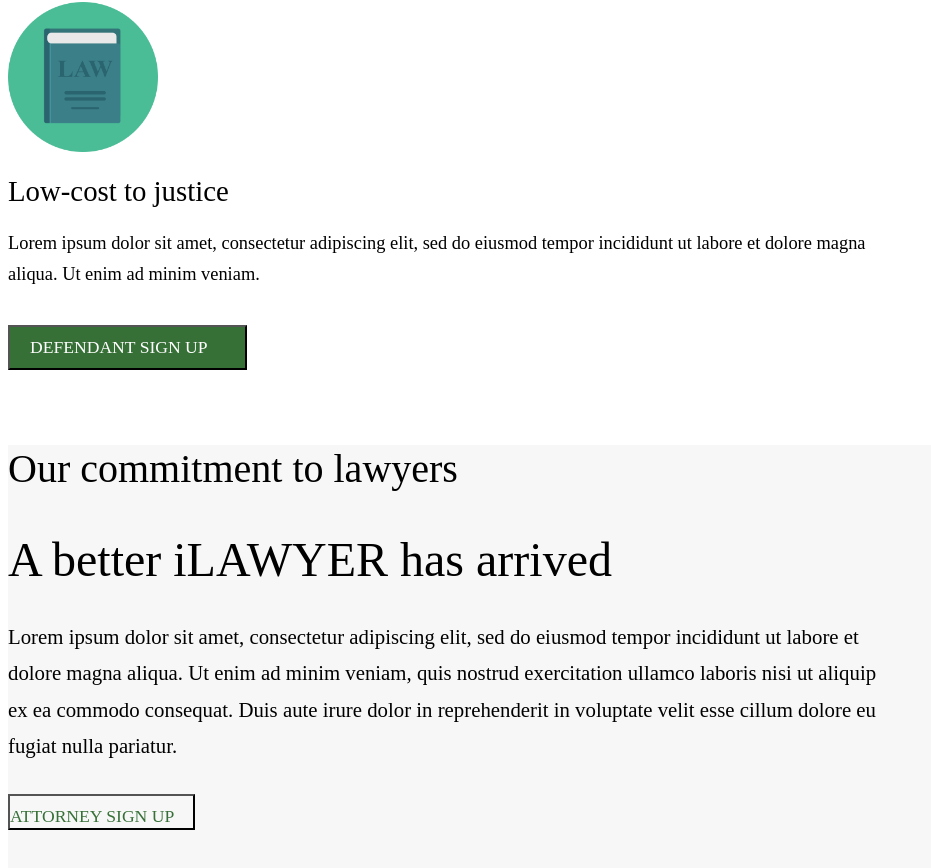
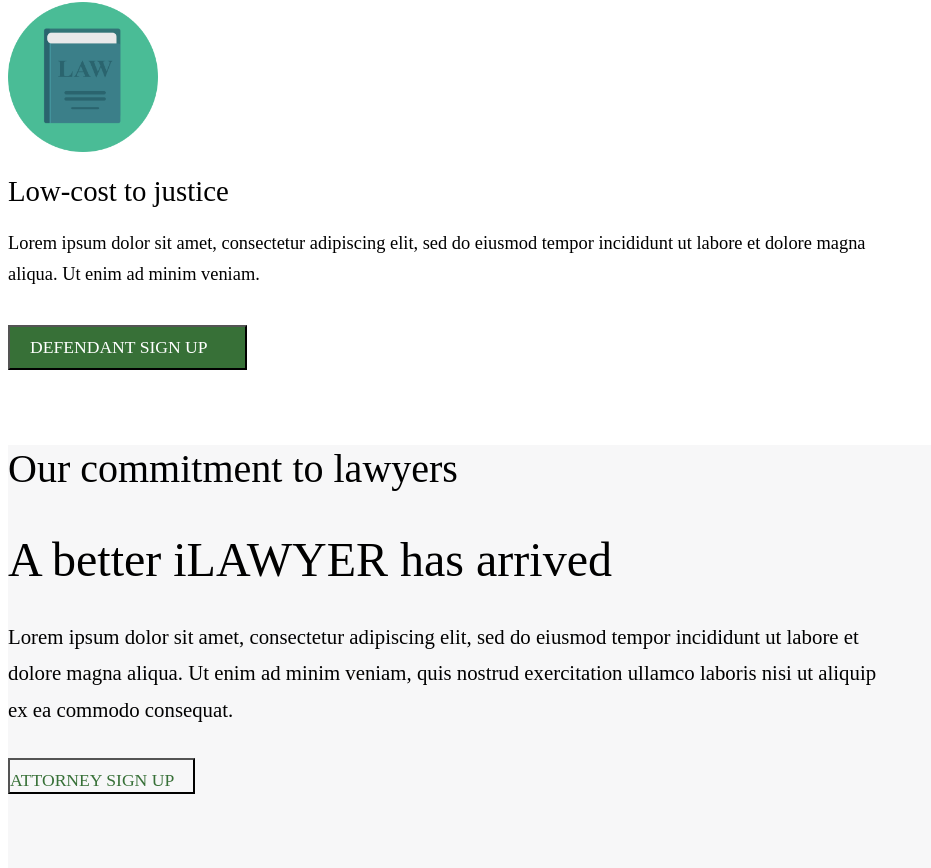
Before and after one commit to HPrieto/iLawyerNow.com, a React app: page / in a window 1280 px wide. Shown: the part 1651-2519 px from the top of the page, without its empty margins (0-931 px from the left). Built offline with nearby package versions, Linux system fonts and the light colour scheme; the HTML template or start-up script is replaced by a standard one.

Commit message:
mini-form margins reset

```diff
--- a/src/component/layout/Home.js
+++ b/src/component/layout/Home.js
@@ -93,9 +93,7 @@ class Home extends Component {
 								<h1>A better iLAWYER has arrived</h1>
 								<p>Lorem ipsum dolor sit amet, consectetur adipiscing elit, sed do eiusmod
 								tempor incididunt ut labore et dolore magna aliqua. Ut enim ad minim veniam,
-								quis nostrud exercitation ullamco laboris nisi ut aliquip ex ea commodo consequat.
-								Duis aute irure dolor in reprehenderit in voluptate velit esse cillum dolore eu
-								fugiat nulla pariatur.</p>
+								quis nostrud exercitation ullamco laboris nisi ut aliquip ex ea commodo consequat.</p>
 								<button className="btn inverse-btn">ATTORNEY SIGN UP&nbsp;&nbsp;&nbsp;<span className="glyphicon glyphicon-chevron-right"/></button>
 							</div>
 						</div>
```
Also changed, not shown: public/build/bundle.js, 1 other file (tests, documents, lock files or other folders).
